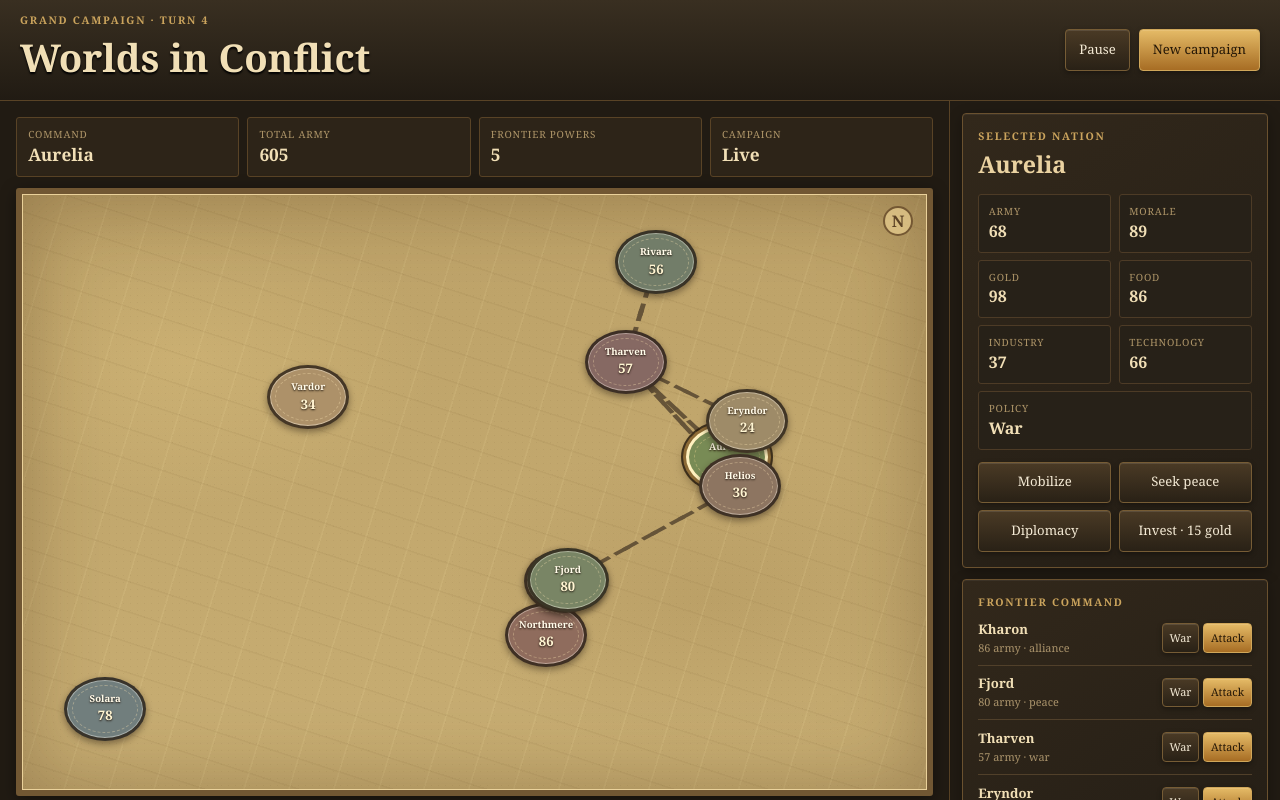
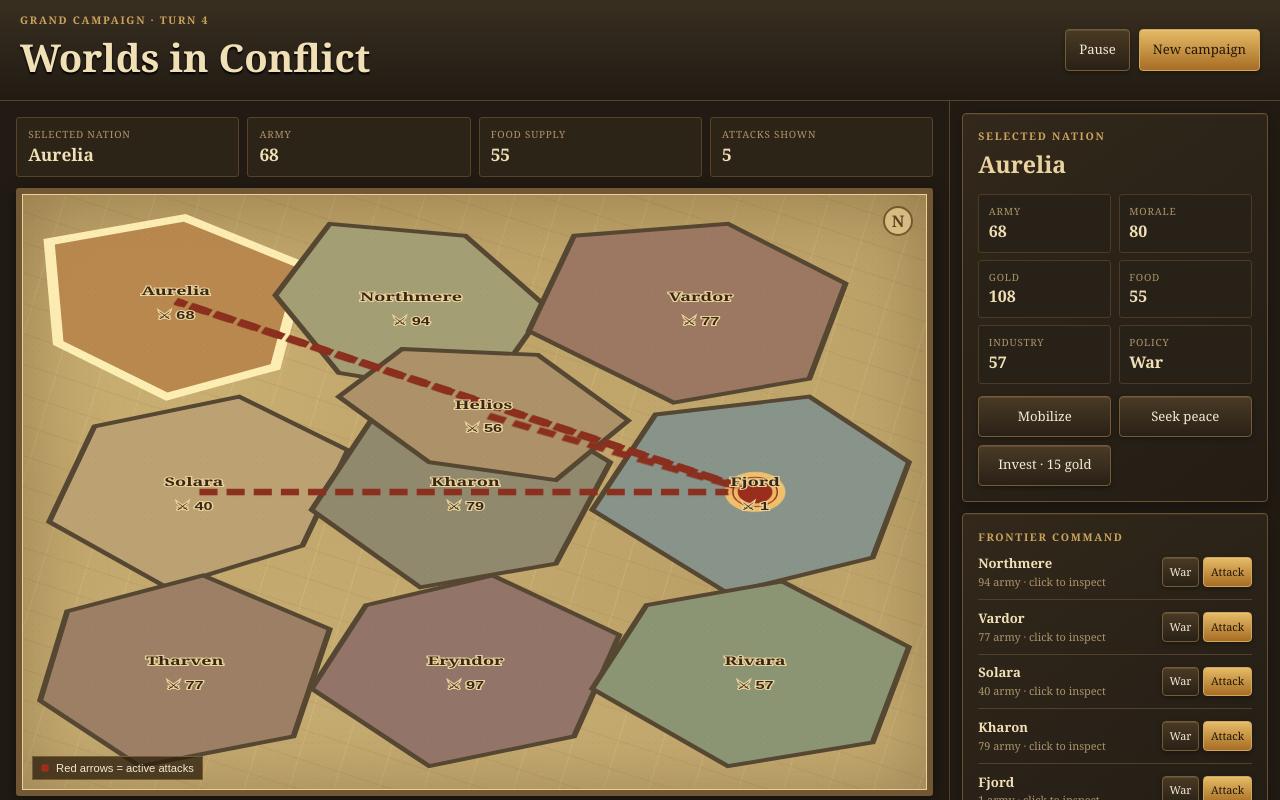
Before and after one commit to Andy676767123/worlds-in-conflict, a React (Vite) app: page / in a window 1280 px wide. Shown: the top 800 px of the page. Built offline with nearby package versions, Linux system fonts and the light colour scheme.

Commit message:
Replace round nation markers with clickable sandy territory regions and visible animated attack lines.

```diff
--- a/src/App.tsx
+++ b/src/App.tsx
@@ -1,79 +1,178 @@
 import { useEffect, useMemo, useState } from 'react';
 
 type Mood = 'peace' | 'war' | 'alliance';
-type Nation = { id: string; name: string; x: number; y: number; color: string; mood: Mood; army: number; economy: number; morale: number; gold: number; food: number; tech: number };
+type Nation = {
+  id: string;
+  name: string;
+  color: string;
+  mood: Mood;
+  army: number;
+  morale: number;
+  gold: number;
+  food: number;
+  economy: number;
+  influence: number;
+  points: string;
+  labelX: number;
+  labelY: number;
+};
+type Attack = { id: number; from: string; to: string; turn: number };
+type Event = { id: number; text: string; kind: 'battle' | 'diplomacy' | 'economy' | 'frontier'; turn: number };
 
-type Event = { id: number; kind: string; text: string; turn: number };
+const territories = [
+  ['Aurelia', '#b8874d', '3,8 18,4 31,12 28,29 16,34 4,25', 17, 18],
+  ['Northmere', '#9d9b60', '34,5 49,7 58,19 51,34 35,30 28,17', 43, 19],
+  ['Vardor', '#a76f55', '61,7 78,5 91,15 87,31 72,35 56,23', 75, 19],
+  ['Solara', '#c09b58', '8,39 24,34 36,43 31,59 16,66 3,55', 19, 50],
+  ['Kharon', '#8d8560', '39,37 53,34 65,45 59,62 44,66 32,53', 49, 50],
+  ['Fjord', '#78918a', '70,37 87,34 98,45 94,61 78,67 63,53', 81, 50],
+  ['Tharven', '#a47755', '5,70 20,64 34,73 30,91 13,96 2,85', 18, 80],
+  ['Eryndor', '#9a6c61', '38,69 52,64 66,74 61,91 45,96 32,83', 49, 80],
+  ['Rivara', '#7f9465', '69,69 84,65 98,76 94,92 78,96 63,83', 81, 80],
+  ['Helios', '#b28b51', '42,26 57,27 67,38 59,48 45,45 35,34', 51, 37]
+] as const;
 
-const names = ['Aurelia', 'Northmere', 'Vardor', 'Solara', 'Kharon', 'Fjord', 'Tharven', 'Eryndor', 'Rivara', 'Helios'];
-const colors = ['#788b55', '#9b6552', '#b58c52', '#657d82', '#9a7654', '#6f8658', '#8f625e', '#a28755', '#687d62', '#947056'];
-const clamp = (n: number, min: number, max: number) => Math.min(Math.max(n, min), max);
-const random = (min: number, max: number) => Math.random() * (max - min) + min;
-const distance = (a: Nation, b: Nation) => Math.hypot(a.x - b.x, a.y - b.y);
+const clamp = (value: number, min: number, max: number) => Math.min(Math.max(value, min), max);
+const randomBetween = (min: number, max: number) => Math.random() * (max - min) + min;
 
 function createWorld(): Nation[] {
-  return names.map((name, index) => ({
-    id: `nation-${index}`, name, x: random(10, 90), y: random(12, 88), color: colors[index],
+  return territories.map(([name, color, points, labelX, labelY], index) => ({
+    id: `nation-${index}`,
+    name,
+    color,
+    points,
+    labelX,
+    labelY,
     mood: index % 3 === 0 ? 'war' : index % 3 === 1 ? 'alliance' : 'peace',
-    army: random(25, 90), economy: random(30, 100), morale: random(45, 100),
-    gold: random(40, 120), food: random(40, 110), tech: random(15, 75)
+    army: randomBetween(35, 95),
+    morale: randomBetween(50, 95),
+    gold: randomBetween(45, 120),
+    food: randomBetween(45, 110),
+    economy: randomBetween(35, 95),
+    influence: randomBetween(25, 80)
   }));
 }
 
 function App() {
   const [nations, setNations] = useState<Nation[]>(createWorld);
-  const [selectedId, setSelectedId] = useState('');
+  const [selectedId, setSelectedId] = useState('nation-0');
+  const [attacks, setAttacks] = useState<Attack[]>([]);
+  const [events, setEvents] = useState<Event[]>([
+    { id: 1, kind: 'frontier', text: 'The borders are drawn. Armies gather at the frontier.', turn: 1 }
+  ]);
   const [turn, setTurn] = useState(1);
   const [running, setRunning] = useState(true);
-  const [events, setEvents] = useState<Event[]>([{ id: 1, kind: 'frontier', text: 'The campaign begins. The frontiers are unsettled.', turn: 1 }]);
-  const selected = useMemo(() => nations.find(n => n.id === selectedId) ?? nations[0], [nations, selectedId]);
-  const neighbours = useMemo(() => selected ? nations.filter(n => n.id !== selected.id && distance(n, selected) < 30) : [], [nations, selected]);
-  const totalArmy = nations.reduce((sum, n) => sum + n.army, 0);
-  const addEvent = (kind: string, text: string) => setEvents(old => [{ id: Date.now() + Math.random(), kind, text, turn }, ...old].slice(0, 12));
 
-  useEffect(() => { if (!selectedId && nations[0]) setSelectedId(nations[0].id); }, [nations, selectedId]);
+  const selected = useMemo(() => nations.find((nation) => nation.id === selectedId) ?? nations[0], [nations, selectedId]);
+  const addEvent = (kind: Event['kind'], text: string) => {
+    setEvents((current) => [{ id: Date.now() + Math.random(), kind, text, turn }, ...current].slice(0, 14));
+  };
 
   useEffect(() => {
     if (!running) return;
     const timer = window.setInterval(() => {
-      setNations(current => {
-        const next = current.map(n => ({
-          ...n,
-          gold: clamp(n.gold + n.economy * .08 - n.army * .035, 0, 200),
-          food: clamp(n.food + n.economy * .05 - 1, 0, 180),
-          tech: clamp(n.tech + (n.economy > 65 ? .7 : .25), 1, 150),
-          army: clamp(n.army + (n.mood === 'war' ? 1.8 : .7) + (n.gold > 90 ? 1 : 0) - (n.food < 25 ? 2 : 0), 1, 180),
-          morale: clamp(n.morale + (n.food > 45 ? 1 : -3) + (n.mood === 'peace' ? 1 : 0), 10, 100),
-          x: clamp(n.x + random(-1, 1), 6, 94), y: clamp(n.y + random(-1, 1), 6, 94)
+      setNations((current) => {
+        const next = current.map((nation) => ({
+          ...nation,
+          gold: clamp(nation.gold + nation.economy * 0.07 - nation.army * 0.03, 0, 200),
+          food: clamp(nation.food + nation.economy * 0.04 - 1, 0, 180),
+          army: clamp(nation.army + (nation.mood === 'war' ? 1.8 : 0.7) + (nation.gold > 90 ? 0.8 : 0), 1, 180),
+          morale: clamp(nation.morale + (nation.food > 45 ? 0.8 : -2.5), 10, 100)
         }));
-        for (const attacker of next) {
-          const target = [...next].filter(n => n.id !== attacker.id && distance(attacker, n) < 25).sort((a, b) => a.army - b.army)[0];
-          if (target && attacker.mood === 'war' && attacker.army > target.army && Math.random() < .16) {
-            target.army = clamp(target.army - random(5, 13), 1, 180); target.morale = clamp(target.morale - 8, 10, 100); attacker.army = clamp(attacker.army - random(2, 7), 1, 180);
-            addEvent('battle', `${attacker.name} attacks ${target.name} along the frontier.`);
+
+        const possibleAttackers = next.filter((nation) => nation.mood === 'war');
+        const attacker = possibleAttackers.find((nation) => {
+          const target = next.find((other) => other.id !== nation.id && other.army < nation.army * 0.82);
+          return target && Math.random() < 0.28;
+        });
+
+        if (attacker) {
+          const target = next
+            .filter((nation) => nation.id !== attacker.id && nation.army < attacker.army * 0.82)
+            .sort((a, b) => a.army - b.army)[0];
+          if (target) {
+            const attackerLoss = randomBetween(3, 9);
+            const defenderLoss = randomBetween(8, 18);
+            const winner = attacker.army > target.army;
+            attacker.army = clamp(attacker.army - attackerLoss, 1, 180);
+            target.army = clamp(target.army - defenderLoss, 1, 180);
+            target.morale = clamp(target.morale - 10, 10, 100);
+            setAttacks((current) => [...current.slice(-5), { id: Date.now(), from: attacker.id, to: target.id, turn }]);
+            addEvent('battle', `${attacker.name} attacks ${target.name}. The battle is visible on the map.`);
+            if (winner) attacker.influence = clamp(attacker.influence + 3, 0, 150);
           }
         }
         return next;
       });
-      setTurn(value => value + 1);
+      setTurn((value) => value + 1);
     }, 1800);
     return () => window.clearInterval(timer);
-  }, [running]);
+  }, [running, turn]);
 
-  const changeMood = (mood: Mood) => { if (!selected) return; setNations(ns => ns.map(n => n.id === selected.id ? { ...n, mood } : n)); addEvent('diplomacy', `${selected.name} adopts a ${mood} policy.`); };
-  const invest = () => { if (!selected || selected.gold < 15) return; setNations(ns => ns.map(n => n.id === selected.id ? { ...n, gold: n.gold - 15, economy: n.economy + 10, tech: n.tech + 4, food: n.food + 5 } : n)); addEvent('economy', `${selected.name} invests in industry and research.`); };
-  const declareWar = (target: Nation) => { if (!selected) return; setNations(ns => ns.map(n => n.id === selected.id ? { ...n, mood: 'war' } : n)); addEvent('war', `${selected.name} declares war on ${target.name}.`); };
-  const attack = (target: Nation) => { if (!selected) return; declareWar(target); setNations(ns => ns.map(n => n.id === selected.id ? { ...n, army: clamp(n.army - 7, 1, 180) } : n.id === target.id ? { ...n, army: clamp(n.army - 14, 1, 180), morale: clamp(n.morale - 12, 10, 100) } : n)); addEvent('battle', `${selected.name} launches an offensive against ${target.name}.`); };
-  const reset = () => { setNations(createWorld()); setTurn(1); setEvents([{ id: Date.now(), kind: 'frontier', text: 'A new campaign begins.', turn: 1 }]); };
+  const declareWar = (target: Nation) => {
+    if (!selected || selected.id === target.id) return;
+    setNations((current) => current.map((nation) => nation.id === selected.id ? { ...nation, mood: 'war' } : nation));
+    setAttacks((current) => [...current.slice(-5), { id: Date.now(), from: selected.id, to: target.id, turn }]);
+    addEvent('battle', `${selected.name} declares war on ${target.name}. The red attack line shows the target.`);
+  };
 
-  return <div className="app-shell">
-    <header className="topbar"><div><p className="eyebrow">Grand campaign · turn {turn}</p><h1>Worlds in Conflict</h1></div><div className="toolbar"><button onClick={() => setRunning(v => !v)}>{running ? 'Pause' : 'Resume'}</button><button className="accent" onClick={reset}>New campaign</button></div></header>
-    <main className="layout"><section className="world-panel"><div className="stats-grid"><div className="stat"><span>Command</span><strong>{selected?.name ?? '—'}</strong></div><div className="stat"><span>Total army</span><strong>{Math.round(totalArmy)}</strong></div><div className="stat"><span>Frontier powers</span><strong>{neighbours.length}</strong></div><div className="stat"><span>Campaign</span><strong>{running ? 'Live' : 'Paused'}</strong></div></div>
-      <div className="map"><div className="compass">N</div><svg className="map-lines" viewBox="0 0 100 100" preserveAspectRatio="none">{nations.flatMap(a => nations.filter(b => b.id !== a.id && distance(a, b) < 25).map(b => <line key={`${a.id}-${b.id}`} x1={a.x} y1={a.y} x2={b.x} y2={b.y} />))}</svg>{nations.map(n => <button key={n.id} className={`nation ${selected?.id === n.id ? 'selected' : ''}`} style={{ left: `${n.x}%`, top: `${n.y}%`, background: n.color }} onClick={() => setSelectedId(n.id)}><span>{n.name}</span><small>{Math.round(n.army)}</small></button>)}</div>
-    </section><aside className="sidebar"><div className="card command-card"><p className="panel-kicker">Selected nation</p><h2>{selected?.name ?? 'Select a nation'}</h2><div className="metrics">{[['Army', selected?.army], ['Morale', selected?.morale], ['Gold', selected?.gold], ['Food', selected?.food], ['Industry', selected?.economy], ['Technology', selected?.tech]].map(([label, value]) => <div key={label as string}><span>{label as string}</span><strong>{Math.round(Number(value) || 0)}</strong></div>)}<div className="wide"><span>Policy</span><strong>{selected?.mood ?? 'peace'}</strong></div></div><div className="actions"><button onClick={() => changeMood('war')}>Mobilize</button><button onClick={() => changeMood('peace')}>Seek peace</button><button onClick={() => changeMood('alliance')}>Diplomacy</button><button onClick={invest}>Invest · 15 gold</button></div></div>
-      <div className="card"><p className="panel-kicker">Frontier command</p>{neighbours.length === 0 ? <p className="muted">No nearby powers.</p> : neighbours.slice(0, 5).map(target => <div className="frontier-row" key={target.id}><div><b>{target.name}</b><small>{Math.round(target.army)} army · {target.mood}</small></div><div className="row-actions"><button onClick={() => declareWar(target)}>War</button><button className="accent" onClick={() => attack(target)}>Attack</button></div></div>)}</div>
-      <div className="card"><p className="panel-kicker">Frontier events</p><ul className="log">{events.map(event => <li key={event.id}><small className={`event-${event.kind}`}>{event.kind}</small>{event.text}<em>Turn {event.turn}</em></li>)}</ul></div>
-    </aside></main></div>;
+  const attack = (target: Nation) => {
+    if (!selected) return;
+    declareWar(target);
+    setNations((current) => current.map((nation) => {
+      if (nation.id === selected.id) return { ...nation, army: clamp(nation.army - 7, 1, 180), mood: 'war' };
+      if (nation.id === target.id) return { ...nation, army: clamp(nation.army - 14, 1, 180), morale: clamp(nation.morale - 12, 10, 100) };
+      return nation;
+    }));
+    addEvent('battle', `${selected.name}'s army advances into ${target.name}'s territory.`);
+  };
+
+  const invest = () => {
+    if (!selected || selected.gold < 15) {
+      addEvent('economy', `${selected?.name ?? 'The nation'} lacks gold for investment.`);
+      return;
+    }
+    setNations((current) => current.map((nation) => nation.id === selected.id ? { ...nation, gold: nation.gold - 15, economy: nation.economy + 10, food: nation.food + 5 } : nation));
+    addEvent('economy', `${selected.name} invests in farms, workshops, and supplies.`);
+  };
+
+  const reset = () => {
+    setNations(createWorld());
+    setSelectedId('nation-0');
+    setAttacks([]);
+    setTurn(1);
+    setEvents([{ id: Date.now(), kind: 'frontier', text: 'A new campaign begins.', turn: 1 }]);
+  };
+
+  const target = (id: string) => nations.find((nation) => nation.id === id);
+
+  return (
+    <div className="app-shell">
+      <header className="topbar">
+        <div><p className="eyebrow">Grand campaign · turn {turn}</p><h1>Worlds in Conflict</h1></div>
+        <div className="toolbar"><button onClick={() => setRunning((value) => !value)}>{running ? 'Pause' : 'Resume'}</button><button className="accent" onClick={reset}>New campaign</button></div>
+      </header>
+      <main className="layout">
+        <section className="world-panel">
+          <div className="stats-grid"><div className="stat"><span>Selected nation</span><strong>{selected?.name}</strong></div><div className="stat"><span>Army</span><strong>{Math.round(selected?.army ?? 0)}</strong></div><div className="stat"><span>Food supply</span><strong>{Math.round(selected?.food ?? 0)}</strong></div><div className="stat"><span>Attacks shown</span><strong>{attacks.length}</strong></div></div>
+          <div className="map">
+            <div className="compass">N</div>
+            <svg className="territory-map" viewBox="0 0 100 100" preserveAspectRatio="none" aria-label="Territory map">
+              {territories.map(([name, color, points]) => <polygon key={name} points={points} fill={nations.find((nation) => nation.name === name)?.color ?? color} className={selected?.name === name ? 'territory selected-territory' : 'territory'} onClick={() => setSelectedId(nations.find((nation) => nation.name === name)?.id ?? '')} />)}
+              {attacks.map((currentAttack) => { const from = target(currentAttack.from); const to = target(currentAttack.to); if (!from || !to) return null; return <g key={currentAttack.id}><line className="attack-line" x1={from.labelX} y1={from.labelY} x2={to.labelX} y2={to.labelY} /><circle className="attack-pulse" cx={to.labelX} cy={to.labelY} r="2" /></g>; })}
+              {nations.map((nation) => <g key={nation.id} className="territory-label" onClick={() => setSelectedId(nation.id)}><text x={nation.labelX} y={nation.labelY - 1} textAnchor="middle">{nation.name}</text><text x={nation.labelX} y={nation.labelY + 3} textAnchor="middle" className="army-label">⚔ {Math.round(nation.army)}</text></g>)}
+            </svg>
+            {attacks.length > 0 && <div className="map-legend"><span className="red-dot" /> Red arrows = active attacks</div>}
+          </div>
+        </section>
+        <aside className="sidebar">
+          <div className="card command-card"><p className="panel-kicker">Selected nation</p><h2>{selected?.name}</h2><div className="metrics"><div><span>Army</span><strong>{Math.round(selected?.army ?? 0)}</strong></div><div><span>Morale</span><strong>{Math.round(selected?.morale ?? 0)}</strong></div><div><span>Gold</span><strong>{Math.round(selected?.gold ?? 0)}</strong></div><div><span>Food</span><strong>{Math.round(selected?.food ?? 0)}</strong></div><div><span>Industry</span><strong>{Math.round(selected?.economy ?? 0)}</strong></div><div><span>Policy</span><strong>{selected?.mood}</strong></div></div><div className="actions"><button onClick={() => setNations((current) => current.map((nation) => nation.id === selected?.id ? { ...nation, mood: 'war' } : nation))}>Mobilize</button><button onClick={() => setNations((current) => current.map((nation) => nation.id === selected?.id ? { ...nation, mood: 'peace' } : nation))}>Seek peace</button><button onClick={invest}>Invest · 15 gold</button></div></div>
+          <div className="card"><p className="panel-kicker">Frontier command</p>{nations.filter((nation) => nation.id !== selected?.id).slice(0, 5).map((nation) => <div className="frontier-row" key={nation.id}><div><b>{nation.name}</b><small>{Math.round(nation.army)} army · click to inspect</small></div><div className="row-actions"><button onClick={() => declareWar(nation)}>War</button><button className="accent" onClick={() => attack(nation)}>Attack</button></div></div>)}</div>
+          <div className="card"><p className="panel-kicker">Frontier events</p><ul className="log">{events.map((event) => <li key={event.id}><small className={`event-${event.kind}`}>{event.kind}</small>{event.text}<em>Turn {event.turn}</em></li>)}</ul></div>
+        </aside>
+      </main>
+    </div>
+  );
 }
 
 export default App;
```
Also changed, not shown: src/styles.css.
